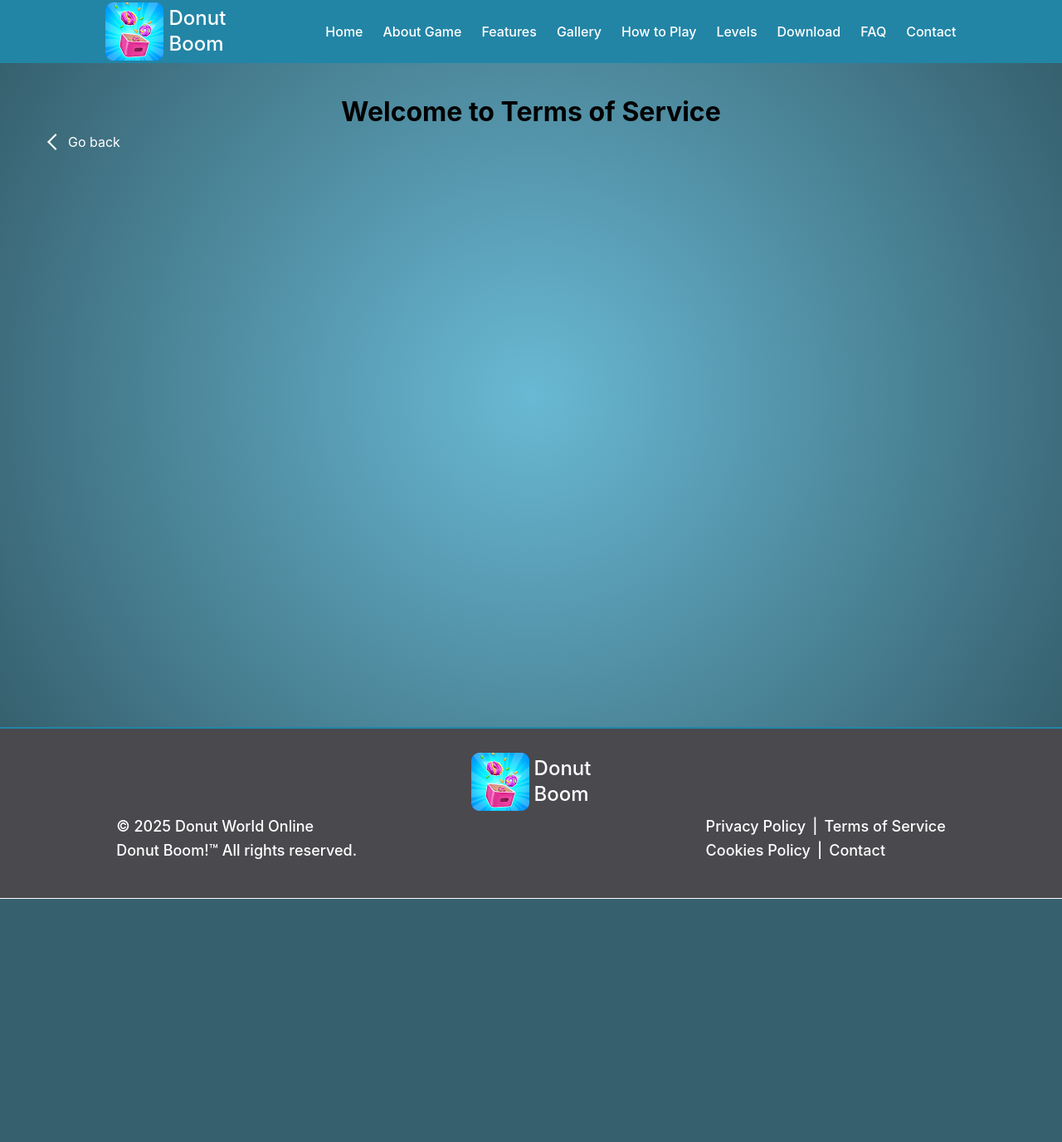
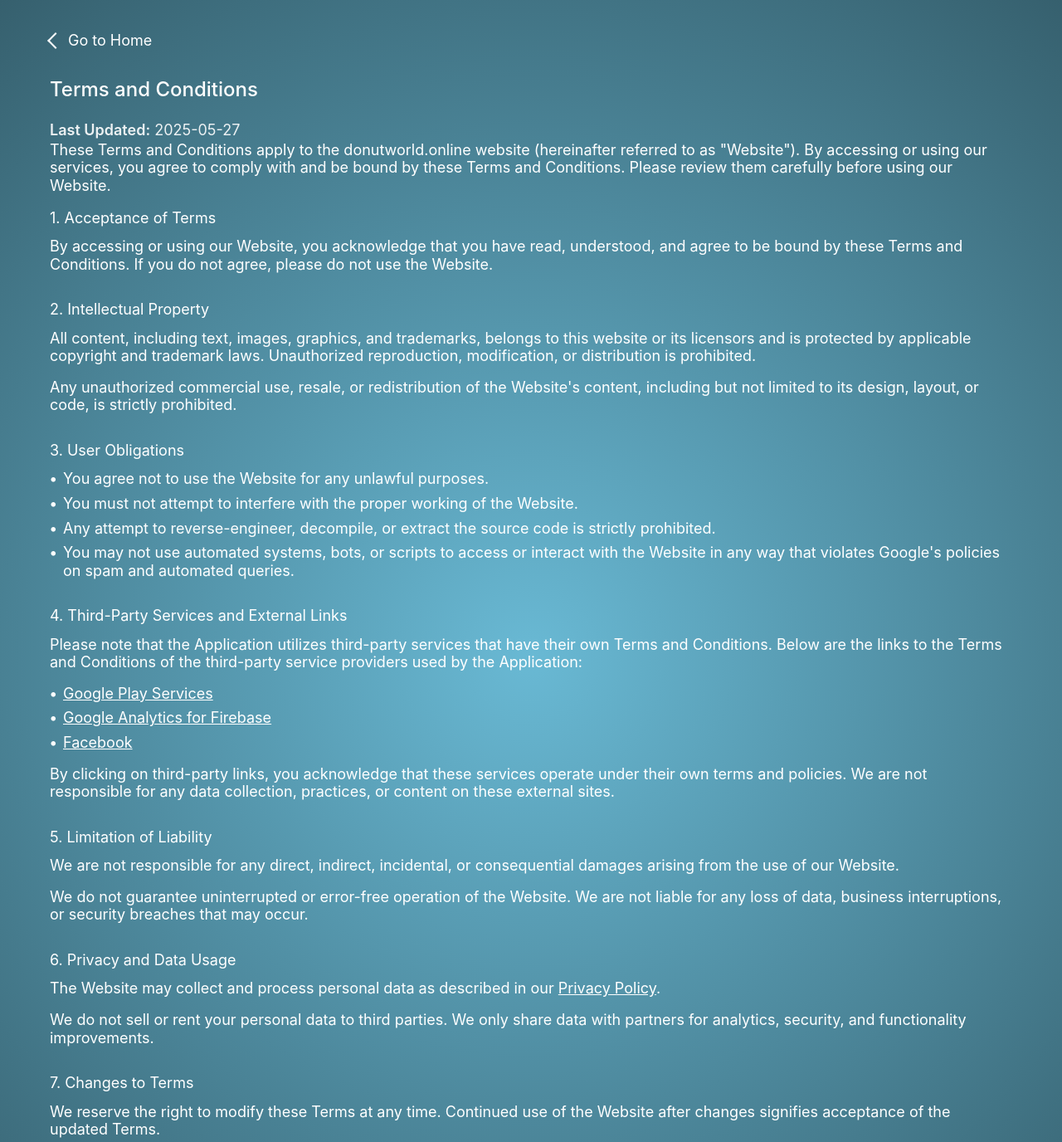
Before and after one commit to dmitrysdevfs/STP-9408, a website built with Vite: page src/terms.html in a window 1280 px wide. Shown: the top 1376 px of the page at 83% size. Before the commit the page ends 1083 px from the top, so only its background shows below. Built offline with nearby package versions, Linux system fonts and the light colour scheme.

Commit message:
Add Terms and Conditions page with proper styling and navigation

```diff
--- a/src/css/policies.css
+++ b/src/css/policies.css
@@ -69,7 +69,7 @@
   font-size: 15px;
   font-weight: var(--font-weight-regular);
   color: var(--color-text-light);
-  line-height: 1;
+  line-height: 1.2;
   margin: 0 0 16px 0;
   text-align: left;
 }
@@ -90,7 +90,7 @@
   font-size: 15px;
   font-weight: var(--font-weight-regular);
   color: var(--color-text-light);
-  line-height: 1;
+  line-height: 1.2;
   margin-bottom: 8px;
   padding-left: 16px;
   position: relative;
--- a/src/terms.html
+++ b/src/terms.html
@@ -4,10 +4,9 @@
 <head>
   <meta charset="UTF-8" />
   <meta name="viewport" content="width=device-width, initial-scale=1.0" />
-  <meta http-equiv="X-UA-Compatible" content="IE=edge" />
-  <title>Terms of Service - Donut Boom!</title>
-  <meta name="description" content="Terms of Service for Donut Boom!">
-  <meta name="keywords" content="donut boom terms, game terms">
+  <title>Terms and Conditions - Donut Boom!</title>
+  <meta name="description" content="Terms and Conditions for Donut Boom! puzzle game">
+  <meta name="keywords" content="terms and conditions, donut boom, puzzle game">
   <meta name="author" content="Donut Boom! Team">
   <link rel="icon" type="image/x-icon" href="/favicon.ico" />
   <link rel="icon" type="image/png" sizes="500x500" href="/favicon.png" />
@@ -16,21 +15,148 @@
   <link rel="apple-touch-icon" sizes="180x180" href="/apple-touch-icon.png" />
   <link rel="icon" type="image/png" sizes="192x192" href="/android-chrome-192x192.png" />
   <link rel="stylesheet" href="./css/styles.css" />
+  <link rel="stylesheet" href="./css/policies.css" />
 </head>
 
 <body>
-  <load src="./partials/header.html" icon-path="./img/sprite.svg#logo" highlight-curr="active" />
+  <!-- Main content area -->
+  <main class="policy-content">
+    <div class="container">
+      <!-- Back link -->
+      <a href="./index.html" class="back-link">
+        Go to Home
+      </a>
 
-  <main>
-    <div class="container">
-      <h1 class="main-title">
-        <span class="main-title-gradient">Welcome</span> to Terms of Service
-      </h1>
-      <load src="./partials/back-link.html" />
+      <!-- Main title -->
+      <h1 class="policy-main-title">Terms and Conditions</h1>
+
+      <!-- Last updated -->
+      <p class="last-updated"><span>Last Updated:</span> 2025-05-27</p>
+
+      <!-- Introduction -->
+      <p class="policy-text">
+        These Terms and Conditions apply to the donutworld.online website (hereinafter referred to as "Website"). By
+        accessing or using our services, you agree to comply with and be bound by these Terms and Conditions. Please
+        review them carefully before using our Website.
+      </p>
+
+      <!-- Section 1 -->
+      <section class="policy-section">
+        <h2 class="section-title">1. Acceptance of Terms</h2>
+        <p class="policy-text">
+          By accessing or using our Website, you acknowledge that you have read, understood, and agree to be bound by
+          these Terms and Conditions. If you do not agree, please do not use the Website.
+        </p>
+      </section>
+
+      <!-- Section 2 -->
+      <section class="policy-section">
+        <h2 class="section-title">2. Intellectual Property</h2>
+        <p class="policy-text">
+          All content, including text, images, graphics, and trademarks, belongs to this website or its licensors and is
+          protected by applicable copyright and trademark laws. Unauthorized reproduction, modification, or distribution
+          is prohibited.
+        </p>
+        <p class="policy-text">
+          Any unauthorized commercial use, resale, or redistribution of the Website's content, including but not limited
+          to its design, layout, or code, is strictly prohibited.
+        </p>
+      </section>
+
+      <!-- Section 3 -->
+      <section class="policy-section">
+        <h2 class="section-title">3. User Obligations</h2>
+        <ul class="policy-list">
+          <li class="policy-list-item">You agree not to use the Website for any unlawful purposes.</li>
+          <li class="policy-list-item">You must not attempt to interfere with the proper working of the Website.</li>
+          <li class="policy-list-item">Any attempt to reverse-engineer, decompile, or extract the source code is
+            strictly prohibited.</li>
+          <li class="policy-list-item">You may not use automated systems, bots, or scripts to access or interact with
+            the Website in any way that violates Google's policies on spam and automated queries.</li>
+        </ul>
+      </section>
+
+      <!-- Section 4 -->
+      <section class="policy-section">
+        <h2 class="section-title">4. Third-Party Services and External Links</h2>
+        <p class="policy-text">
+          Please note that the Application utilizes third-party services that have their own Terms and Conditions. Below
+          are the links to the Terms and Conditions of the third-party service providers used by the Application:
+        </p>
+        <ul class="policy-list">
+          <li class="policy-list-item">
+            <a href="https://policies.google.com/terms" target="_blank" rel="noopener noreferrer"
+              class="policy-link">Google Play Services</a>
+          </li>
+          <li class="policy-list-item">
+            <a href="https://firebase.google.com/terms" target="_blank" rel="noopener noreferrer"
+              class="policy-link">Google Analytics for Firebase</a>
+          </li>
+          <li class="policy-list-item">
+            <a href="https://www.facebook.com/terms.php" target="_blank" rel="noopener noreferrer"
+              class="policy-link">Facebook</a>
+          </li>
+        </ul>
+        <p class="policy-text">
+          By clicking on third-party links, you acknowledge that these services operate under their own terms and
+          policies. We are not responsible for any data collection, practices, or content on these external sites.
+        </p>
+      </section>
+
+      <!-- Section 5 -->
+      <section class="policy-section">
+        <h2 class="section-title">5. Limitation of Liability</h2>
+        <p class="policy-text">
+          We are not responsible for any direct, indirect, incidental, or consequential damages arising from the use of
+          our Website.
+        </p>
+        <p class="policy-text">
+          We do not guarantee uninterrupted or error-free operation of the Website. We are not liable for any loss of
+          data, business interruptions, or security breaches that may occur.
+        </p>
+      </section>
+
+      <!-- Section 6 -->
+      <section class="policy-section">
+        <h2 class="section-title">6. Privacy and Data Usage</h2>
+        <p class="policy-text">
+          The Website may collect and process personal data as described in our <a href="./privacy.html"
+            class="policy-link">Privacy Policy</a>.
+        </p>
+        <p class="policy-text">
+          We do not sell or rent your personal data to third parties. We only share data with partners for analytics,
+          security, and functionality improvements.
+        </p>
+      </section>
+
+      <!-- Section 7 -->
+      <section class="policy-section">
+        <h2 class="section-title">7. Changes to Terms</h2>
+        <p class="policy-text">
+          We reserve the right to modify these Terms at any time. Continued use of the Website after changes signifies
+          acceptance of the updated Terms.
+        </p>
+        <p class="policy-text">
+          Users will be notified of material changes to these terms via an update on the Website or through email (if
+          provided).
+        </p>
+      </section>
+
+      <!-- Section 8 -->
+      <section class="policy-section">
+        <h2 class="section-title">8. Contact Us</h2>
+        <p class="policy-text">
+          If you have any questions or suggestions about the Terms and Conditions, please do not hesitate to contact us
+          at
+          <a href="mailto:info@donutworld.online" class="policy-link">info@donutworld.online</a>.
+        </p>
+      </section>
     </div>
   </main>
 
   <load src="./partials/footer.html" />
+
+  <script type="module" src="./main.js"></script>
 </body>
 
 </html>
```
